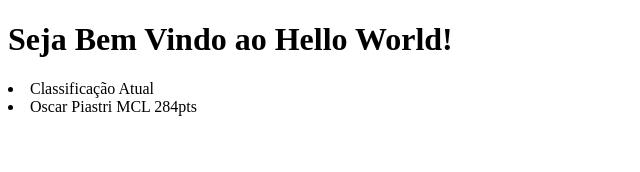
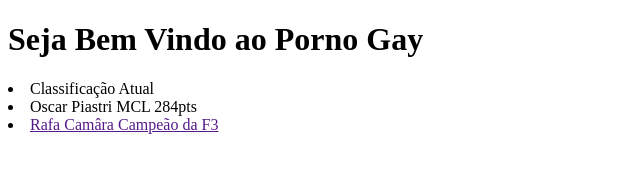
Before and after one commit to cauabahia/cauabahia.github.io, a plain HTML site: page index.html in a window 1280 px wide. Shown: the whole page, without its empty margins (0-640 px from the left). Drawn offline with Linux system fonts and the light colour scheme.

Commit message:
Update index.html

```diff
--- a/index.html
+++ b/index.html
@@ -5,8 +5,12 @@
         <meta charset="utf-8">
    </head>
    <body>
-        <h1> Seja Bem Vindo ao Hello World! </h1>
+        <h1> Seja Bem Vindo ao Porno Gay </h1>
         <li> Classificação Atual</li>
         <li> Oscar Piastri MCL 284pts</li>
-   </body>
+        <li><a href=""> Rafa Camâra Campeão da F3</a></li>
+        <img=src>
+
+
+     </body>
 </html>
```
